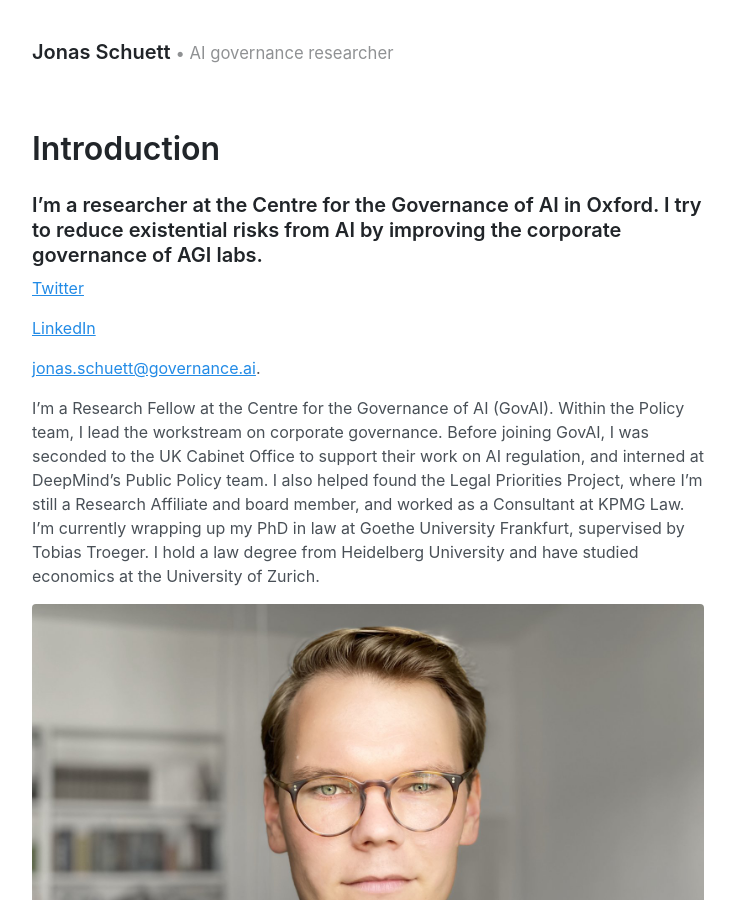
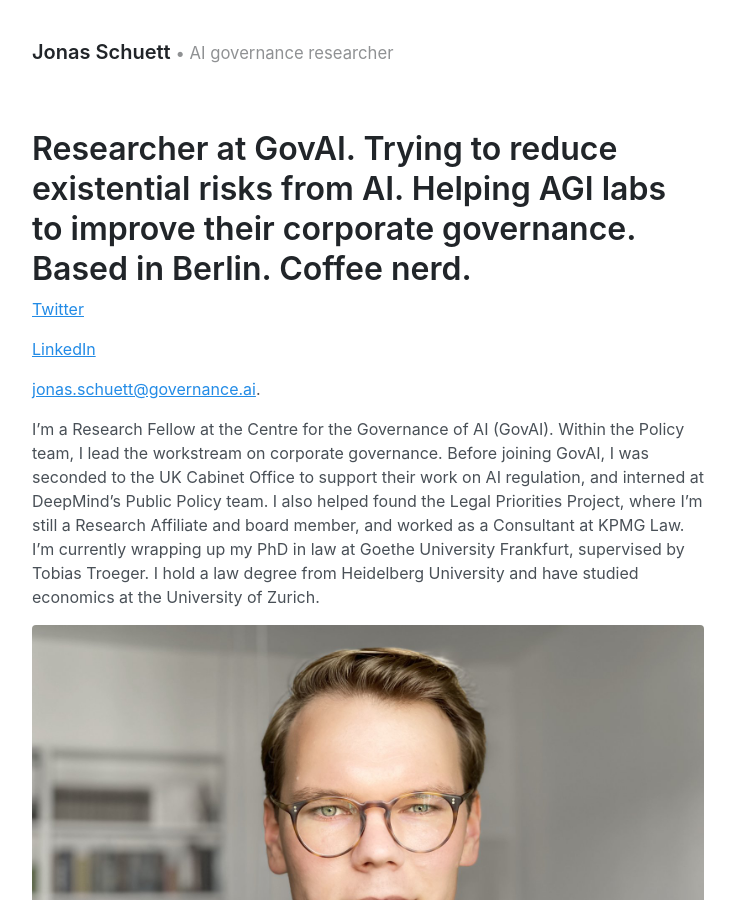
Before and after one commit to jonasschuett/jonasschuett.github.io, a Jekyll site: the page built from _posts/2020-04-04-introduction.md, in a window 1280 px wide and 900 px high. Shown: the whole window, without its empty margins (272-1007 px from the left). Built offline with Jekyll 4.4.1, drawn with Linux system fonts in a browser that asks for light colours.

Commit message:
Update 2020-04-04-introduction.md

```diff
--- a/_posts/2020-04-04-introduction.md
+++ b/_posts/2020-04-04-introduction.md
@@ -1,9 +1,7 @@
 ---
 layout: page
-title:
+title: Researcher at GovAI. Trying to reduce existential risks from AI. Helping AGI labs to improve their corporate governance. Based in Berlin. Coffee nerd.
 ---
-
-### I'm a researcher at the Centre for the Governance of AI in Oxford. I try to reduce existential risks from AI by improving the corporate governance of AGI labs.
 
 [Twitter](https://twitter.com/jonasschuett)
 
```
